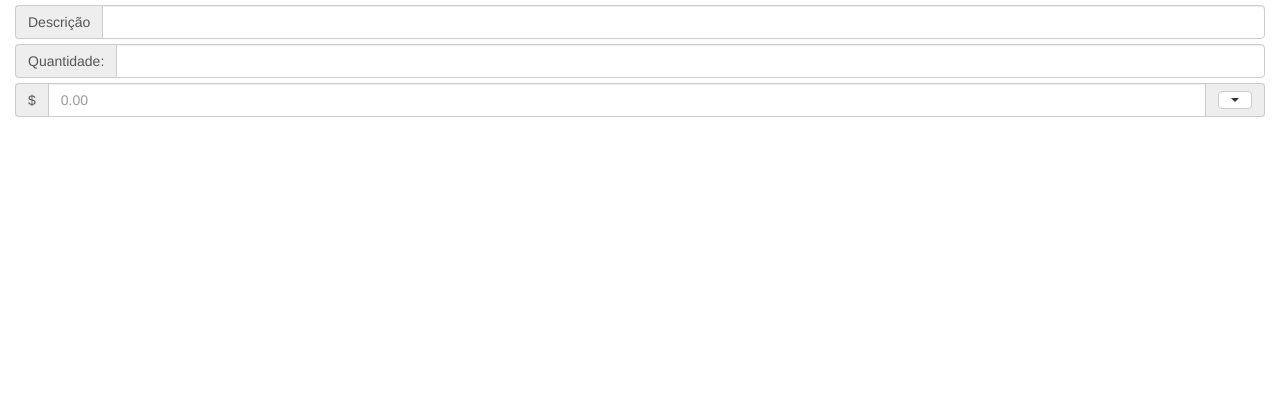
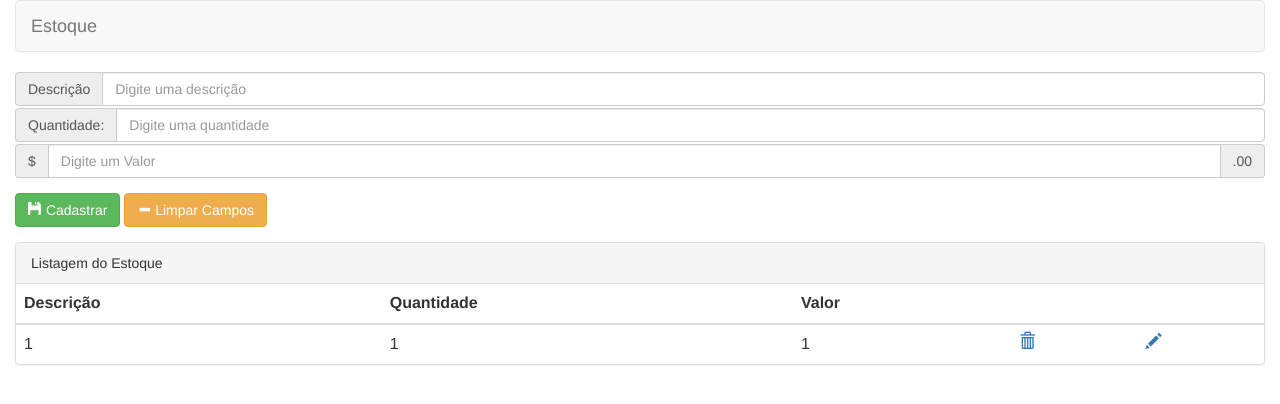
Before and after one commit to willianmarquesfreire/angular_studying_test_contatos.estoque, a website: page estoque.html in a window 1280 px wide. Drawn offline with nearby package versions, Linux system fonts and the light colour scheme; some packages are replaced by stand-ins of ours.

Commit message:
Front end de estudo

```diff
--- a/estoque.html
+++ b/estoque.html
@@ -2,47 +2,101 @@
     <head>
         <meta charset="utf-8">
         <link rel="stylesheet" href="bower_components/bootstrap/dist/css/bootstrap.css">
+        <script src="bower_components/jquery/dist/jquery.js"></script>
         <script src="bower_components/angular/angular.js"></script>
         <script src="bower_components/angular-messages/angular-messages.js"></script>
         <script>
-            var app = angular.module('estoque', []);
-            app.controller('estCtrl', function($scope) {
+            var app = angular.module("estoque", []);
+            app.controller("estCtrl", function($scope) {
+                $scope.estoque = [{descricao: '1', qtd: 1, valor: 1.00}];
+                $scope.cadastrar = function(produto) {
+                    $scope.estoque.push(produto);
+                    delete $scope.produto;
+                };
+                $scope.deletaProduto = function($index) {
+                    $scope.estoque.splice($index, 1);
+                };
+                $scope.alteraProduto = function($index) {
+                    $scope.produto = $scope.estoque[$index];
+                    $scope.produto.alterar = true;
+                }
+                $scope.alteraProdutoSalvar = function($index) {
+                    delete $scope.produto;
+                }
 
             });
         </script>
         <style>
             .input-group {
-                margin-top: 5px;
+                margin-top: 2px;
+            }
+            #table {
+                margin: 15px 15px 0 15px;
             }
         </style>
     </head>
-    <body ng-app="estoque">
-        <div class="container-fluid" ng-controller="estCtrl">
+    <body>
+    <div ng-app="estoque" ng-controller="estCtrl">
+        <div class="container-fluid">
+            <nav class="navbar navbar-default">
+                <div class="container-fluid">
+                    <div class="navbar-header">
+                        <a href="#" class="navbar-brand">
+                            Estoque
+                        </a>
+                    </div>
+                </div>
+            </nav>
             <form>
                 <div class="form-group">
                     <div class="input-group">
                         <label for="descricao" class="input-group-addon">Descrição</label>
-                        <input type="text" name="descricao" id="descricao" ng-model="descricao" class="form-control">
+                        <input type="text" name="descricao" id="descricao" ng-model="produto.descricao" class="form-control" placeholder="Digite uma descrição">
                     </div>
                     <div class="input-group">
                         <label for="qtd" class="input-group-addon">Quantidade: </label>
-                        <input type="number" name="qtd" id="qtd" ng-model="qtd" class="form-control">
+                        <input type="number" name="qtd" id="qtd" ng-model="produto.qtd" class="form-control" placeholder="Digite uma quantidade">
                     </div>
                     <div class="input-group">
-                        <label for="valor" class="input-group-addon">$</label>
-                        <input type="text" class="form-control" id="valor" name="valor" placeholder="0.00">
-                        <div class="input-group-addon">
-                            <button class="btn btn-default dropdown-toggle" data-toggle="dropdown" aria-haspopup="true" aria-expanded="false">
-                                <span class="caret"></span>
-                                <span class="sr-only">0.00</span>
-                            </button>
-                            <ul class="dropdown-menu">
-                                <li><a href="">.00</a></li>
-                            </ul>
-                        </div>
+                        <label for="valor" class="input-group-addon">$ </label>
+                        <input type="text" name="valor" id="valor" ng-model="produto.valor" class="form-control" placeholder="Digite um Valor">
+                        <span class="input-group-addon">.00</span>
                     </div>
                 </div>
             </form>
+            <div class="btn-group btn-group-justified" role="group"></div>
+                <button type="button" ng-click="cadastrar(produto)" id="cadastrar" class="btn btn-success">
+                    <span class="glyphicon glyphicon-floppy-disk"></span> Cadastrar
+                </button>
+                <button type="button" id="limpar" class="btn btn-warning">
+                    <span class="glyphicon glyphicon-minus"></span> Limpar Campos
+                </button>
+                <button type="button" id="alterar" class="btn btn-info" ng-if="produto.alterar" ng-click="alteraProdutoSalvar($index)">
+                    <span class="glyphicon glyphicon-minus"></span> Alterar
+                </button>
+            </div>
+            <div class="panel panel-default" id="table">
+                <div class="panel-heading">Listagem do Estoque</div>
+                <table class="table">
+                    <thead>
+                        <th>Descrição</th>
+                        <th>Quantidade</th>
+                        <th>Valor</th>
+                        <th></th>
+                        <th></th>
+                    </thead>
+                    <tbody>
+                        <tr ng-repeat="produto in estoque">
+                            <td>{{produto.descricao}}</td>
+                            <td>{{produto.qtd}}</td>
+                            <td>{{produto.valor}}</td>
+                            <td><a href="" ng-click="deletaProduto($index)"><span class="glyphicon glyphicon-trash"></span></a></td>
+                            <td><a href="" ng-click="alteraProduto($index)"><span class="glyphicon glyphicon-pencil"></span></a></td>
+                        </tr>
+                    </tbody>
+                </table>
+            </div>
         </div>
+    </div>
     </body>
 </html>
```
